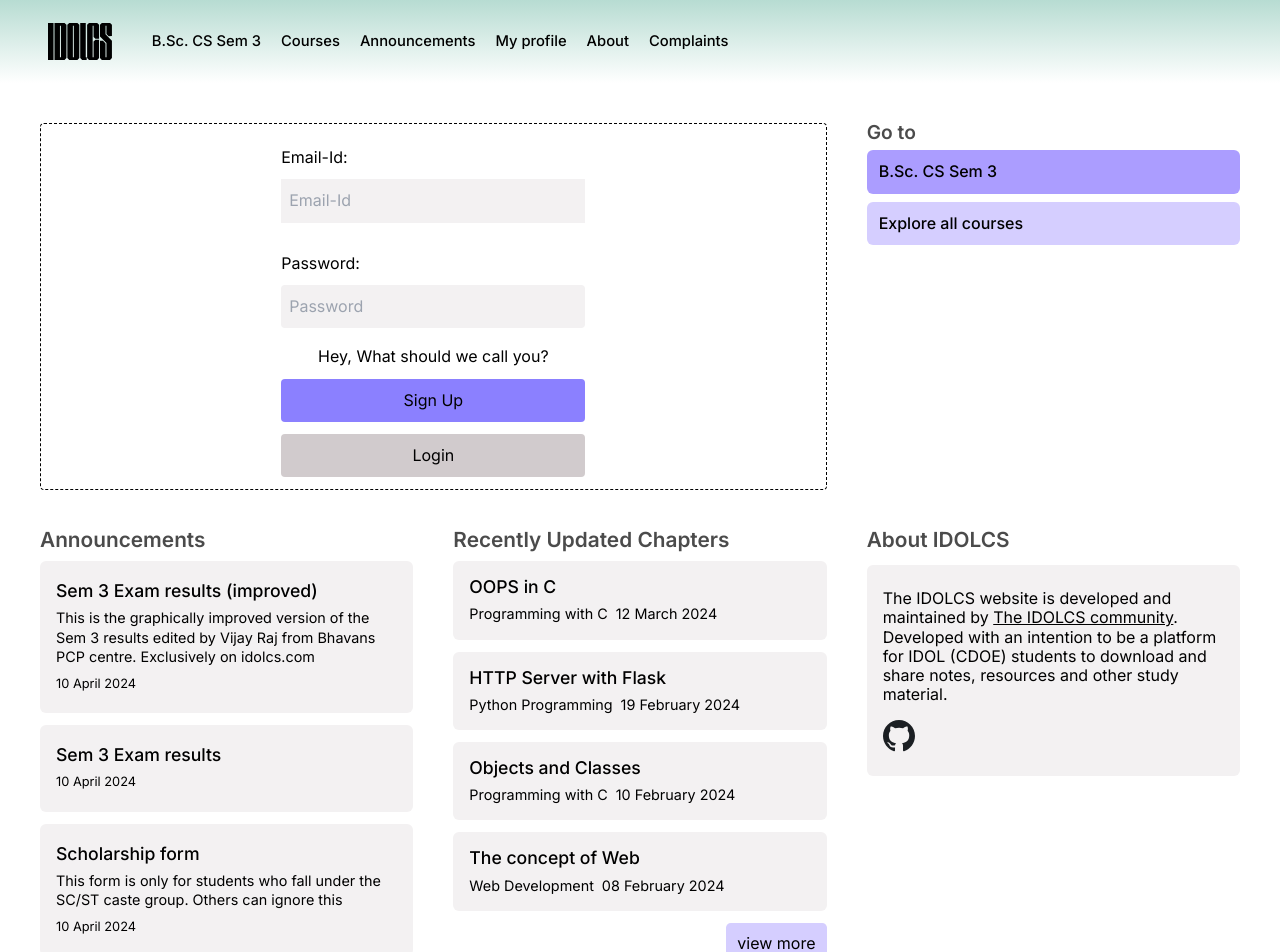
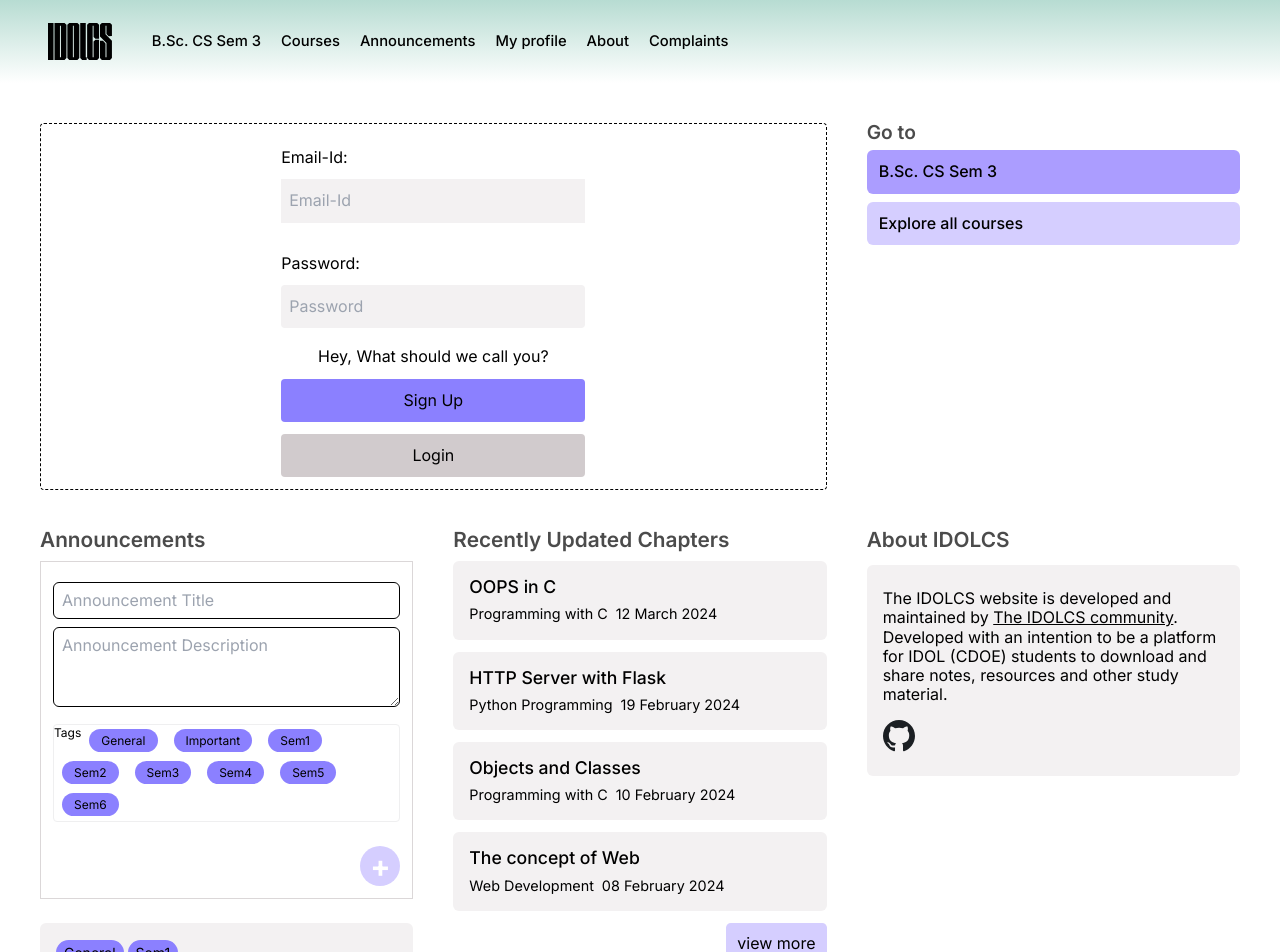
Before and after one commit to idolcs/idolcs.com, a React (Vite) app: page / in a window 1280 px wide. Shown: the top 952 px of the page. Built offline with nearby package versions, Linux system fonts and the light colour scheme.

Commit message:
filter operation added partially based on tags, GUI for announcement added.

```diff
--- a/src/components/Home/Announcements/AnnouncementItem/AnnouncementItem.jsx
+++ b/src/components/Home/Announcements/AnnouncementItem/AnnouncementItem.jsx
@@ -1,11 +1,12 @@
 const AnnouncementItem = (props) => {
-
+    console.log(props.data.tags);
     return (
         <>
             <div className="bg-[#F3F1F2] mt-3 p-4 py-5 w-full rounded-md">
-                <p className="text-[1.1em] font-medium mb-2">{props["data"]["title"]}</p>
-                <p className="text-[0.9rem] mb-2">{props["data"]["description"]}</p>
-                <p className="text-[0.8rem]">{props["data"]["date"]}</p>
+                {props.data.tags.map((tag, index) => <span key={index} className="px-2 py-1 mt-3 mr-1 rounded-2xl text-sm bg-blueMagenta-500 hover:bg-blueMagenta-900 hover:text-white cursor-pointer" onClick={props.filterAnnouncement}>{tag}</span>)}
+                <p className="text-[1.1em] font-medium my-2">{props.data.title}</p>
+                <p className="text-[0.9rem] mb-2">{props.data.description}</p>
+                <p className="text-[0.8rem]">{props.data.date}</p>
             </div>
         </>
     )
--- a/src/components/Home/Announcements/Announcements.jsx
+++ b/src/components/Home/Announcements/Announcements.jsx
@@ -1,34 +1,113 @@
 import { Link } from "react-router-dom";
 import AnnouncementItem from "./AnnouncementItem/AnnouncementItem";
+import { useState } from "react";
 
 const Announcements = () => {
 
-    const announcementslist = [
+    const [newTitle, setNewTitle] = useState("");
+    const [newDescription, setNewDescription] = useState("");
+
+    const [tags, setTags] = useState(['General', 'Important', 'Sem1', 'Sem2', 'Sem3', 'Sem4', 'Sem5', 'Sem6']);
+    const [selectedTags, setSelectedTags] = useState([]);
+
+    const [announcementslist, setAnnouncement] = useState([
         {
             title: "Sem 3 Exam results (improved)",
             description: "This is the graphically improved version of the Sem 3 results edited by Vijay Raj from Bhavans PCP centre. Exclusively on idolcs.com",
             date: "10 April 2024",
-            exclusive: true
+            tags: ['General', 'Sem1']
         },
         {
             title: "Sem 3 Exam results",
-            date: "10 April 2024"
+            description: "",
+            date: "10 April 2024",
+            tags: ['General', 'Sem2']
         },
         {
             title: "Scholarship form",
             description: "This form is only for students who fall under the SC/ST caste group. Others can ignore this",
-            date: "10 April 2024"
+            date: "10 April 2024",
+            tags: ['Important']
         }
-    ]
+    ]);
+    const [startIndex, setStartIndex] = useState(0);
+    const [endIndex, setEndIndex] = useState(3);
+
+    const handleViewMore = () => {
+        setEndIndex(endIndex + 3);
+    }
+
+    const updateAnnouncement = (e) => {
+        e.preventDefault();
+        setAnnouncement(prevAnnouncement => [
+            {
+                title: newTitle,
+                description: newDescription,
+                date: new Date().toDateString(),
+                tags: selectedTags,
+            },...prevAnnouncement
+        ]
+    );
+            setNewTitle("");
+            setNewDescription("");
+        }
+
+    const handleSelectedTags = (e) => {
+        e.preventDefault();
+        const newTags = [...selectedTags, e.target.innerText];
+        setSelectedTags(newTags);
+        console.log(newTags);
+        setAnnouncement(prevAnnouncement => prevAnnouncement.filter(announcement => {
+            return newTags.every(tag => announcement.tags.includes(tag));
+        }));
+    }
+
+    const removeFilter = (e) => {
+        e.preventDefault();
+        setSelectedTags([]);
+        setAnnouncement(announcementslist);
+    }
 
     return (
         <>
             <p className="text-[1.3rem] font-semibold opacity-70">Announcements</p>
+            <div className="flex flex-col space-y-4">
+                <form className="border border-greyPink-700 p-3 my-3">
+                    <input
+                        type="text"
+                        value={newTitle}
+                        onChange={(e) => setNewTitle(e.target.value)}
+                        placeholder="Announcement Title"
+                        className="p-2 mt-2 w-full border border-gray-300 rounded-md focus:outline-none focus:ring-2 focus:ring-blue-400"
+                    />
+                    <textarea
+                        value={newDescription}
+                        onChange={(e) => setNewDescription(e.target.value)}
+                        placeholder="Announcement Description"
+                        className="p-2 mt-2 h-20 w-full border border-gray-300 rounded-md focus:outline-none focus:ring-2 focus:ring-blue-400"
+                    />
+                    <caption className="flex flex-wrap rounded my-3 text-xs text-gray-500 border border-greyPink-500 w-full">Tags
+                        {tags.map((tag, index) => (
+                            <label key={index} className="m-2" onClick={handleSelectedTags}>
+                                <span className="px-3 py-1 rounded-2xl bg-blueMagenta-500 hover:bg-blueMagenta-900 hover:text-white" onClick={handleSelectedTags}>{tag}</span>
+                            </label>
+                        ))}
+                    </caption>
+                    <button
+                        type="submit"
+                        className="text-white bg-[#D5CEFF] mt-3 rounded-[50%] float-end w-10 h-10 text-center text-3xl font-bold cursor-pointer"
+                        onClick={updateAnnouncement}
+                    >+</button>
+                </form>
+            </div>
             <div>
-                {announcementslist.map((data) => (<AnnouncementItem data={data}/>))}
+                {Array.isArray(announcementslist) && announcementslist.map((announcement, index) =>
+                        (index >= startIndex && index < endIndex) &&
+                        <AnnouncementItem key={index} data={announcement} filterAnnouncement={handleSelectedTags} removeFilter={removeFilter}/>
+                    )}
             </div>
             <div className="w-full flex justify-end">
-                <Link className="p-[0.7em] bg-[#D5CEFF] mt-3 rounded-[0.3rem]" href="/null">view more</Link>
+                <button className="p-[0.7em] bg-[#D5CEFF] mt-3 rounded-[0.3rem]" onClick={handleViewMore}>View More</button>
             </div>
         </>
     )
```
